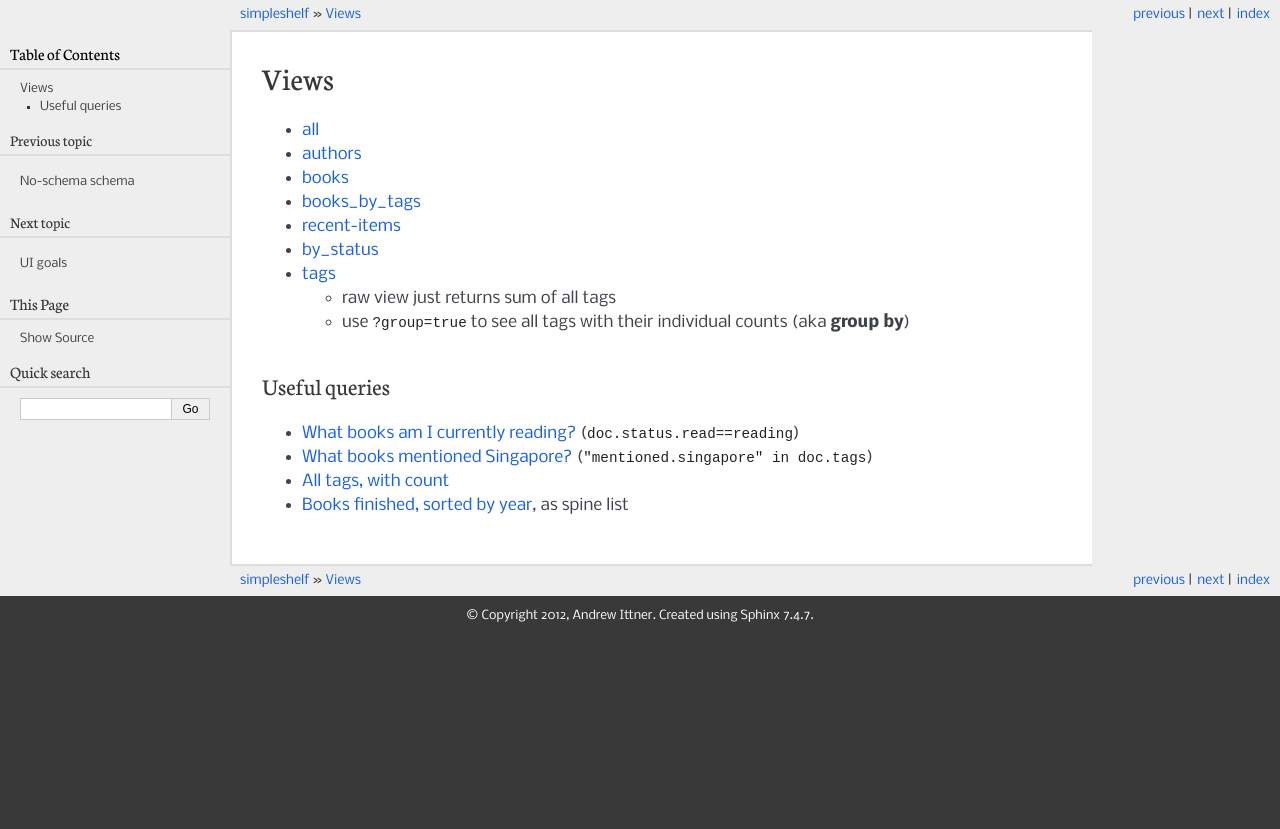
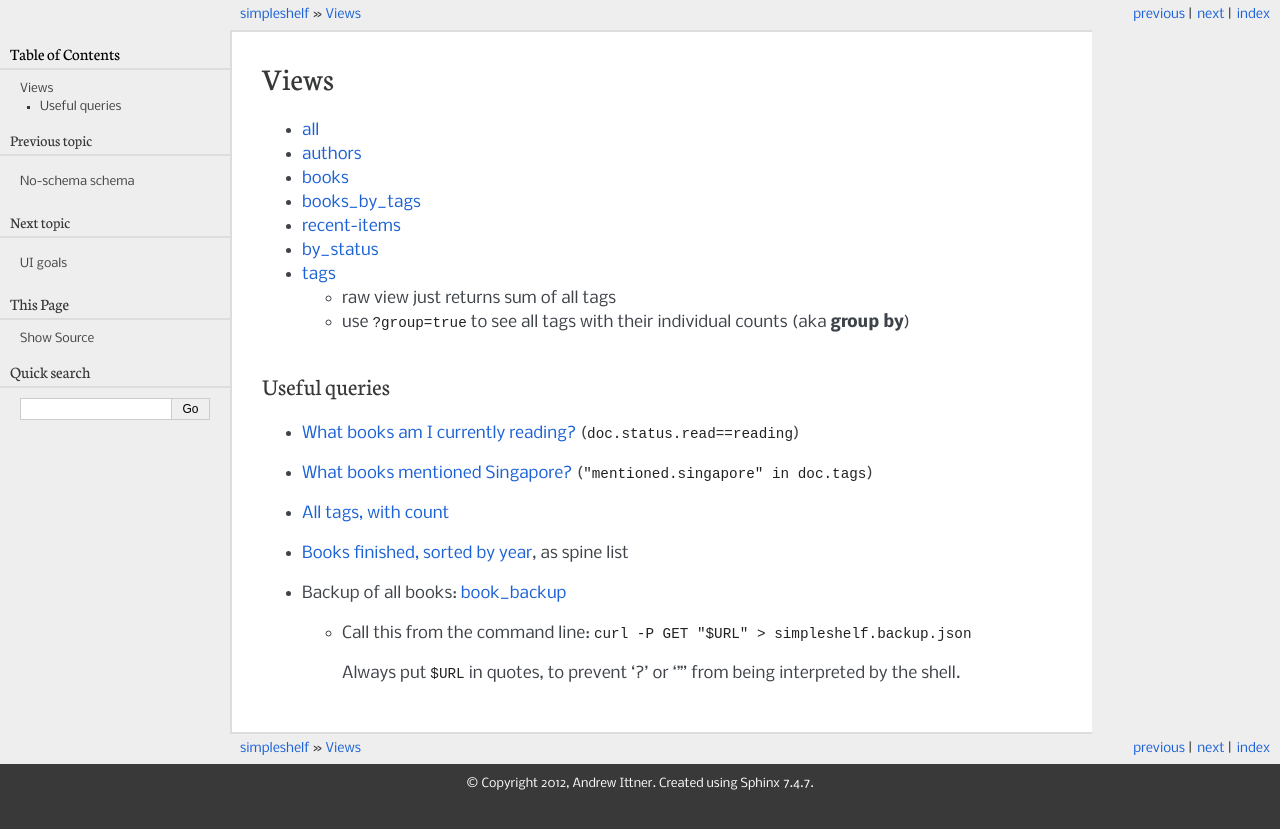
Before and after one commit to tephyr/simpleshelf, a Sphinx documentation site: the page built from docs/views.rst, in a window 1280 px wide. Shown: the top 829 px of the page. Built offline with Sphinx 7.4.7, drawn with Linux system fonts in a browser that asks for light colours.

Commit message:
Document view for backing up all data

```diff
--- a/docs/views.rst
+++ b/docs/views.rst
@@ -19,6 +19,11 @@ Useful queries
 * `What books mentioned Singapore? <http://localhost:5984/simpleshelf/_design/simpleshelf/_view/by_tags?key=%22mentioned.singapore%22>`__ (``"mentioned.singapore" in doc.tags``)
 * `All tags, with count <http://localhost:5984/simpleshelf/_design/simpleshelf/_view/tags?group=true>`__
 * `Books finished, sorted by year <http://localhost:5984/simpleshelf/_design/simpleshelf/_view/by_year>`__, as spine list
+* Backup of all books: book_backup_
+
+  * Call this from the command line: ``curl -P GET "$URL" > simpleshelf.backup.json``
+
+    Always put ``$URL`` in quotes, to prevent '?' or '"' from being interpreted by the shell.
 
 .. _all: http://localhost:5984/simpleshelf/_design/simpleshelf/_view/all
 .. _authors: http://localhost:5984/simpleshelf/_design/simpleshelf/_view/authors
@@ -27,3 +32,4 @@ Useful queries
 .. _by_status: http://localhost:5984/simpleshelf/_design/simpleshelf/_view/by_status
 .. _tags: http://localhost:5984/simpleshelf/_design/simpleshelf/_view/tags
 .. _books_by_tags: http://localhost:5984/simpleshelf/_design/simpleshelf/_view/books_by_tags
+.. _book_backup: http://localhost:5984/simpleshelf/_design/simpleshelf/_view/all?key=%22book%22&include_docs=true
```
